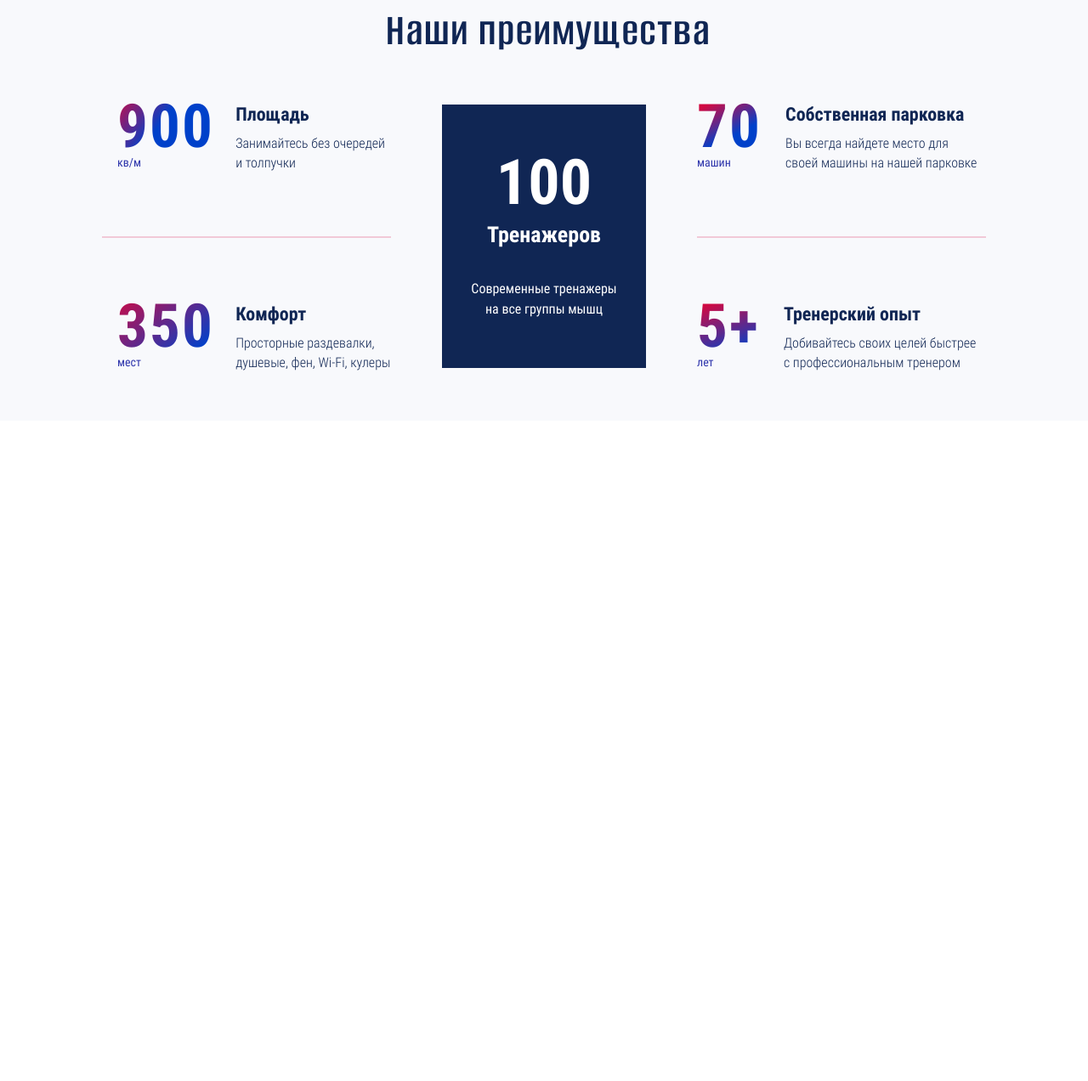
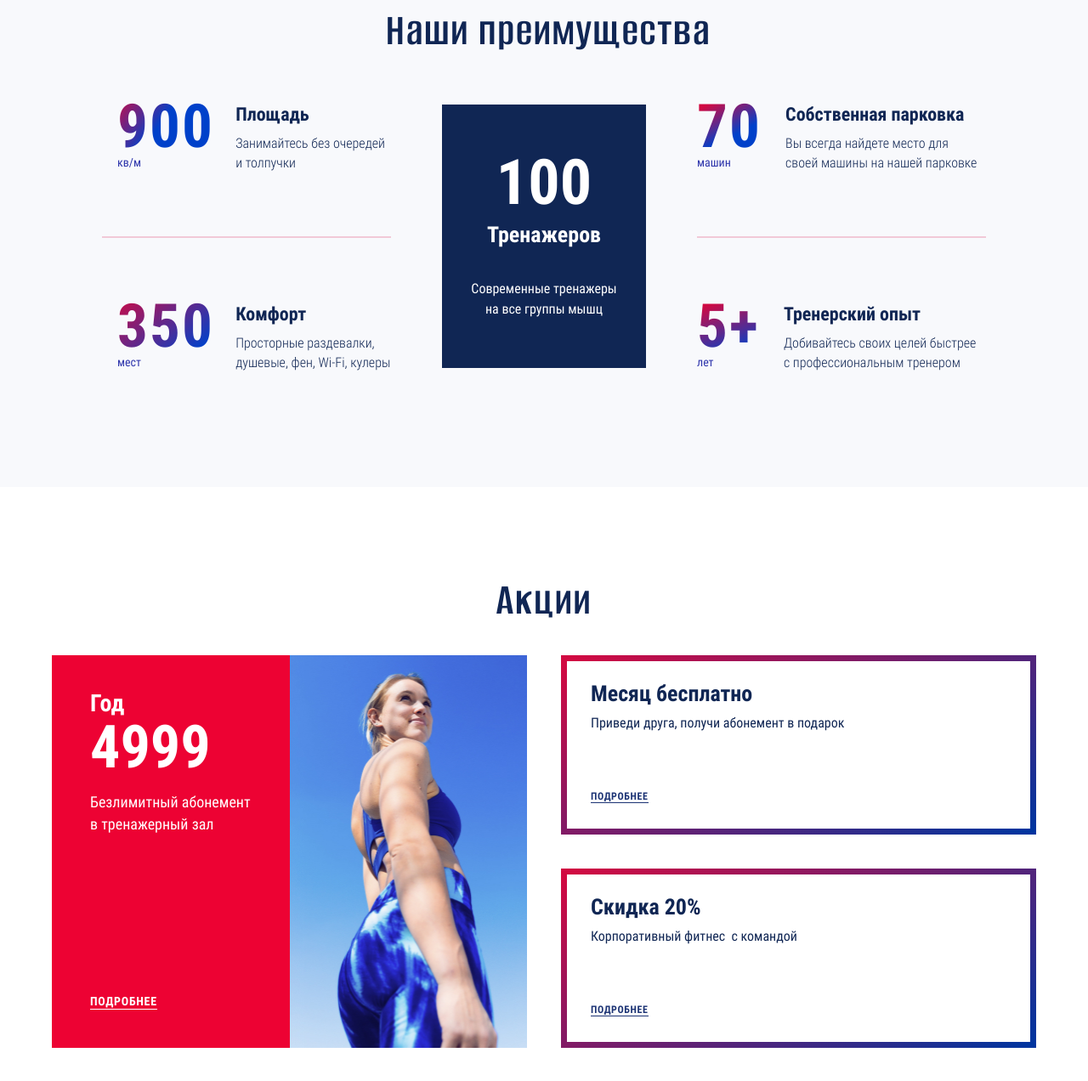
Before and after one commit to Brs-B/accelerator-fitness, a website: page source/index.html in a window 1280 px wide. Shown: the part 3630-4902 px from the top of the page at 85% size. Before the commit the page ends 4125 px from the top, so only its background shows below. Drawn offline with nearby package versions, Linux system fonts and the light colour scheme; files that its build step writes are made by us from their sources; files whose address does not match are found by name.

Commit message:
Создание блока акции

```diff
--- a/source/index.html
+++ b/source/index.html
@@ -790,6 +790,62 @@
             </div>
           </div>
         </section>
+        <section class="discount">
+          <div class="container">
+            <h2>
+              Акции
+            </h2>
+            <div class="discount__wrapper">
+              <div class="discount__content">
+                <div class="discount__text">
+                  <h3>
+                    Год
+                  </h3>
+                  <span class="discount__numbers">
+                    4999
+                  </span>
+                  <p>
+                    Безлимитный абонемент в&nbsp;тренажерный зал
+                  </p>
+                  <a href="#">
+                    Подробнее
+                  </a>
+                </div>
+                <div class="discount__image">
+                  <picture>
+                    <source media="(max-width: 767px)" srcset="img/discount-photo-mobile.jpg 1x, img/discount-photo-mobile@2x.jpg 2x">
+                    <source media="(max-width: 1199px)" srcset="img/discount-photo-tablet.jpg 1x, img/discount-photo-tablet@2x.jpg 2x">
+                    <img src="img/discount-photo-desktop.jpg" srcset="img/discount-photo-desktop@2x.jpg 2x" width="280" height="462" alt="Финтес-девушка">
+                  </picture>
+                </div>
+              </div>
+              <div class="discount__coupon">
+                <div class="discount__block">
+                  <h3>
+                    Месяц бесплатно
+                  </h3>
+                  <p>
+                    Приведи друга, получи абонемент&nbsp;в&nbsp;подарок
+                  </p>
+                  <a href="#">
+                    Подробнее
+                  </a>
+                </div>
+                <div class="discount__block">
+                  <h3>
+                    Скидка 20%
+                  </h3>
+                  <p>
+                    Корпоративный фитнес &nbsp;с&nbsp;командой
+                  </p>
+                  <a href="#">
+                    Подробнее
+                  </a>
+                </div>
+              </div>
+            </div>
+          </div>
+        </section>
       </main>
       <footer>
         <div class="container"></div>
--- a/source/sass/blocks/advantages.scss
+++ b/source/sass/blocks/advantages.scss
@@ -4,16 +4,16 @@
 
 .advantages__wrapper {
   padding-top: 95px;
-  padding-bottom: 57px;
+  padding-bottom: 135px;
 
   @include vp-1199 {
     padding-top: 90px;
-    padding-bottom: 100px;
+    padding-bottom: 95px;
   }
 
   @include vp-767 {
     padding-top: 65px;
-    padding-bottom: 70px;
+    padding-bottom: 65px;
   }
 }
 
@@ -26,7 +26,6 @@
   color: $color-dark-blue;
   letter-spacing: 0.03em;
   margin: 0;
-  margin-bottom: 0;
   margin-left: 10px;
 
   @include vp-1199 {
--- /dev/null
+++ b/source/sass/blocks/discount.scss
@@ -0,0 +1,224 @@
+.discount {
+  padding-top: 100px;
+  margin-bottom: 50px;
+
+  @include vp-1199 {
+    padding-top: 90px;
+  }
+
+  @include vp-767 {
+    padding-top: 62px;
+  }
+}
+
+.discount h2 {
+  text-align: center;
+  font-family: $ff-alumni-sans;
+  font-size: 54px;
+  line-height: 65px;
+  font-weight: $fw-semibold;
+  color: $color-dark-blue;
+  letter-spacing: 0.03em;
+  margin: 0;
+
+  @include vp-1199 {
+    font-size: 42px;
+    line-height: 51px;
+    margin-right: 5px;
+  }
+
+  @include vp-767 {
+    font-size: 32px;
+    line-height: 39px;
+  }
+}
+
+.discount__wrapper {
+  display: grid;
+  grid-template-columns: repeat(2, 1fr);
+  gap: 40px;
+  padding-top: 33px;
+
+  @include vp-1199 {
+    grid-template-columns: 1fr;
+    padding-top: 40px;
+    gap: 30px;
+  }
+
+  @include vp-767 {
+    padding-top: 42px;
+  }
+}
+
+.discount__content {
+  display: grid;
+  grid-template-columns: repeat(2, 1fr);
+
+  @include vp-1199 {
+    grid-template-columns: 1fr 399px;
+  }
+
+  @include vp-767 {
+    grid-template-columns: minmax(auto, 442px);
+    grid-auto-rows: 1fr;
+    justify-content: center;
+  }
+}
+
+.discount__text {
+  background-color: $color-background-red;
+  display: flex;
+  flex-direction: column;
+  flex-wrap: wrap;
+  padding: 35px 45px 45px;
+
+  @include vp-767 {
+    text-align: center;
+  }
+}
+
+.discount__text h3 {
+  font-family: $ff-roboto-condensed;
+  font-size: 28px;
+  line-height: 43px;
+  font-weight: $fw-bold;
+  color: $color-default-white;
+  margin: 0;
+}
+
+.discount__numbers {
+  font-family: $ff-roboto-condensed;
+  font-size: 70px;
+  line-height: 70px;
+  font-weight: $fw-bold;
+  color: $color-default-white;
+  margin: 0;
+  margin-top: -5px;
+}
+
+.discount__text p {
+  font-family: $ff-roboto-condensed;
+  font-size: 18px;
+  line-height: 26px;
+  font-weight: $fw-regular;
+  color: $color-default-white;
+  margin: 0;
+  padding-top: 17px;
+
+  @include vp-767 {
+    padding-top: 13px;
+  }
+}
+
+.discount__text a {
+  display: inline-block;
+  width: 79px;
+  font-family: $ff-roboto-condensed;
+  font-size: 14px;
+  line-height: 17px;
+  font-weight: $fw-bold;
+  color: $color-default-white;
+  letter-spacing: 0.05em;
+  text-transform: uppercase;
+  border-bottom: 1px solid $color-default-white;
+  margin: auto 0 0;
+
+  @include vp-767 {
+    align-self: center;
+  }
+}
+
+.discount__image {
+  background-color: $color-dark-blue;
+
+  @include vp-767 {
+    min-width: 290px;
+  }
+}
+
+.discount__image img {
+  width: 280px;
+  height: 462px;
+
+  @include vp-1199 {
+    width: 399px;
+  }
+
+  @include vp-767 {
+    width: 100%;
+    height: 100%;
+  }
+}
+
+.discount__coupon {
+  display: grid;
+  grid-template-columns: 1fr;
+  gap: 40px;
+
+  @include vp-1199 {
+    grid-template-columns: repeat(2, 1fr);
+    gap: 30px;
+  }
+
+  @include vp-767 {
+    grid-template-columns: minmax(auto, 442px);
+    grid-auto-rows: 1fr;
+    justify-content: center;
+  }
+}
+
+.discount__block {
+  display: flex;
+  flex-direction: column;
+  flex-wrap: wrap;
+  padding: 25px 28px 30px;
+  border: 7px solid;
+  border-image: $border-gradient;
+  border-image-slice: 1;
+
+  @include vp-1199 {
+    min-height: 211px;
+  }
+
+  @include vp-767 {
+    padding: 35px 25px 40px;
+    text-align: center;
+  }
+}
+
+.discount__block h3 {
+  font-family: $ff-roboto-condensed;
+  font-size: 26px;
+  line-height: 26px;
+  font-weight: $fw-bold;
+  color: $color-dark-blue;
+  margin: 0;
+}
+
+.discount__block p {
+  font-family: $ff-roboto-condensed;
+  font-size: 16px;
+  line-height: 23px;
+  font-weight: $fw-regular;
+  color: $color-dark-blue;
+  margin: 0;
+  padding-top: 10px;
+}
+
+.discount__block a {
+  display: inline-block;
+  width: 68px;
+  font-family: $ff-roboto-condensed;
+  font-size: 12px;
+  line-height: 14px;
+  font-weight: $fw-bold;
+  color: $color-advantage-btn;
+  letter-spacing: 0.05em;
+  text-transform: uppercase;
+  border-bottom: 1px solid $color-advantage-btn;
+  margin: auto 0 0;
+
+  @include vp-767 {
+    align-self: center;
+  }
+}
--- a/source/sass/style.scss
+++ b/source/sass/style.scss
@@ -25,6 +25,7 @@
 @import "blocks/coaches";
 @import "blocks/swiper";
 @import "blocks/advantages";
+@import "blocks/discount";
 @import "blocks/btn";
 @import "blocks/modal";
 @import "blocks/custom-input";
--- a/source/sass/variables.scss
+++ b/source/sass/variables.scss
@@ -12,6 +12,7 @@ $color-stripes: rgba(120, 120, 120, 0.2);
 $color-red: #d10a42;
 $color-background-red: #ed0233;
 $color-swiper-arrow: #afafaf;
+$color-advantage-btn: #1c3374;
 
 // Default
 
```
Also changed, not shown: build/css/style.css, build/css/style.min.css, build/index.html, 1 other file.
